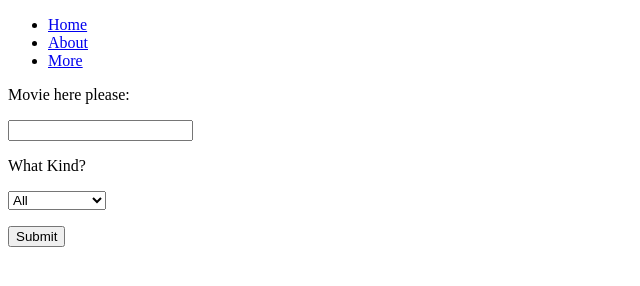
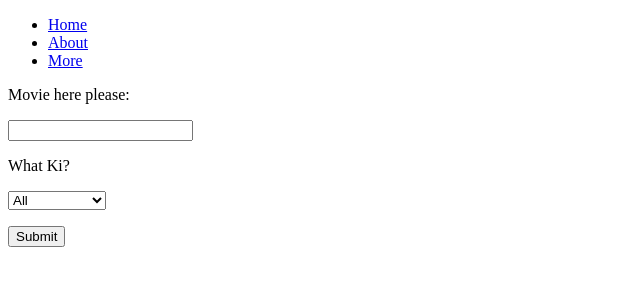
Before and after one commit to jbt663/html-more, a plain HTML site: page index.html in a window 1280 px wide. Shown: the full height of the page, 0-640 px from the left. Drawn offline with Linux system fonts and the light colour scheme.

Commit message:
messed up name

```diff
--- a/index.html
+++ b/index.html
@@ -18,7 +18,7 @@
         <p><input id="query" type="text" name="q"></p>
 
         <label for="cat">
-          <p>What Kind?</p>
+          <p>What Ki?</p>
         <p>
           <select name="cat">
             <option value="all">All</option>
```
